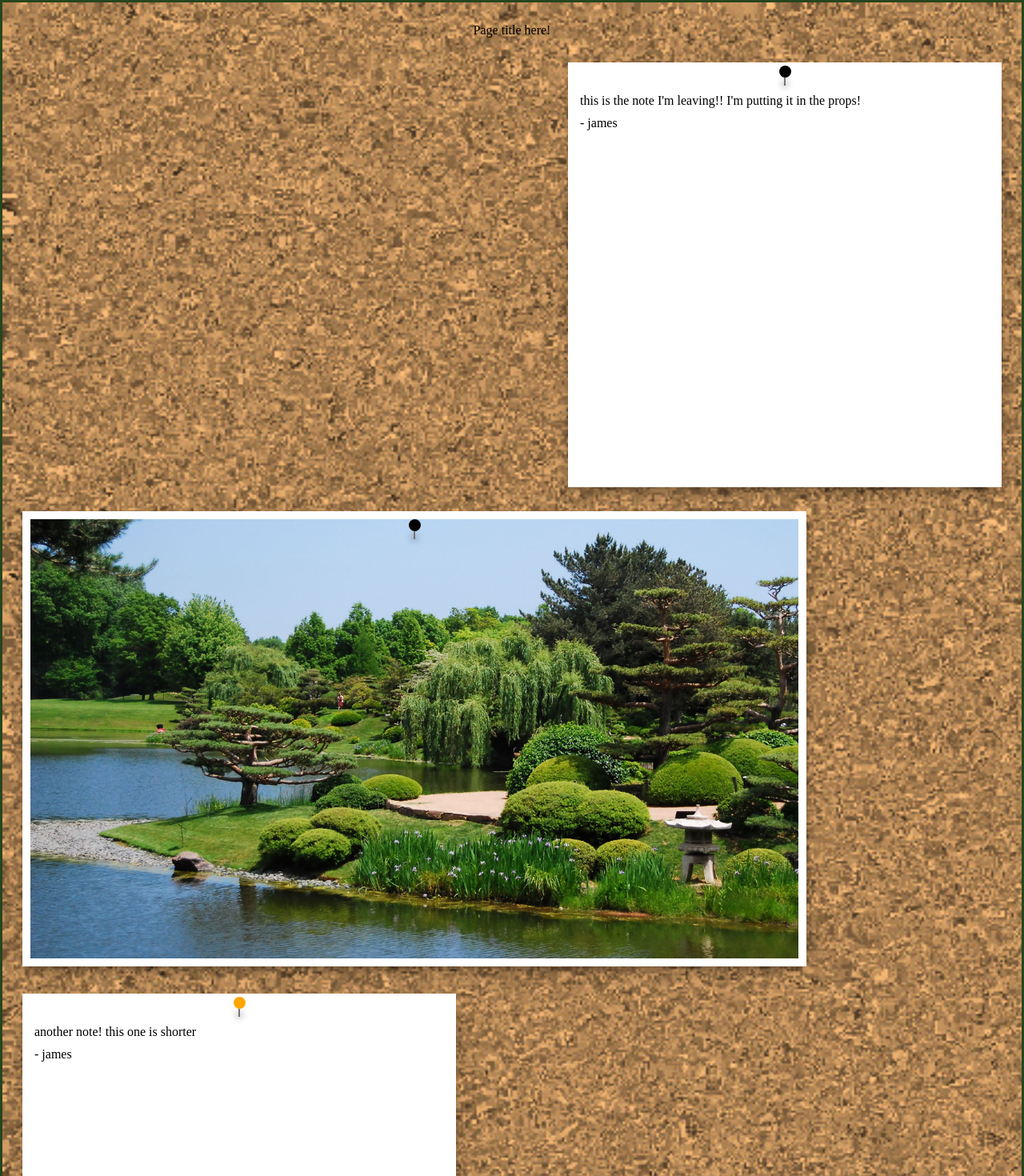
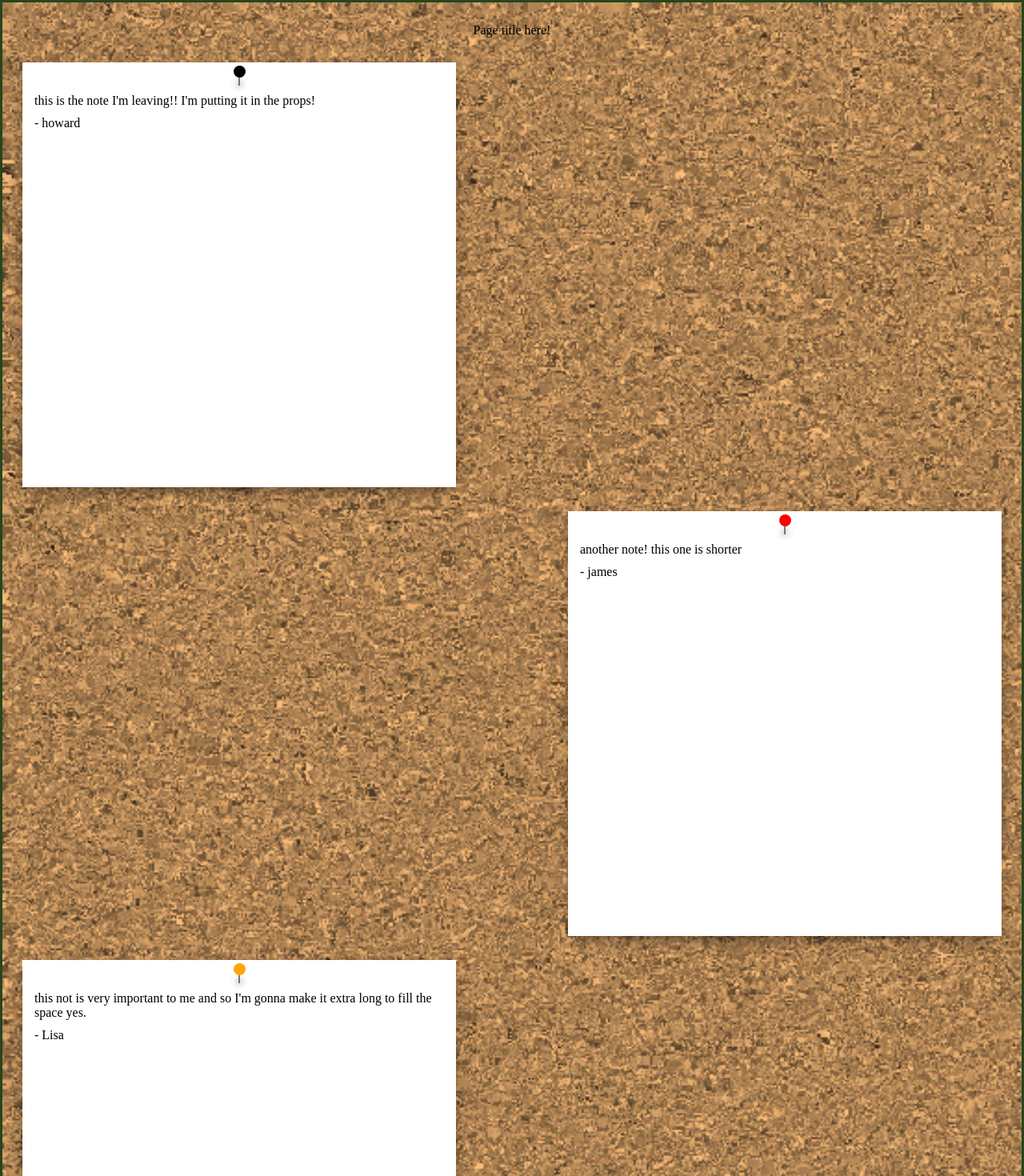
Before and after one commit to jmscshipp/birthday-board, a Next.js app: page / in a window 1280 px wide. Shown: the top 1470 px of the page at 80% size. Built offline with nearby package versions, Linux system fonts and the light colour scheme.

Commit message:
spawning notes from hardcoded data and arranging layout

```diff
--- a/src/app/page.tsx
+++ b/src/app/page.tsx
@@ -2,26 +2,57 @@ import styles from './page.module.css';
 import Note from '../components/Note/Note';
 import Picture from '../components/Picture/Picture';
 
+type NoteData = {
+    color: string;
+    message: string;
+    sender: string;
+};
+
 export default function Home() {
+    const testData: NoteData[] = [
+        {
+            color: 'black',
+            message: "this is the note I'm leaving!! I'm putting it in the props!",
+            sender: 'howard',
+        },
+        {
+            color: 'red',
+            message: 'another note! this one is shorter',
+            sender: 'james',
+        },
+        {
+            color: 'orange',
+            message:
+                "this not is very important to me and so I'm gonna  make it extra long to fill the space yes.",
+            sender: 'Lisa',
+        },
+        {
+            color: 'green',
+            message: 'random note. I like to keep things brief',
+            sender: 'thomas',
+        },
+    ];
+
     return (
         <div className={styles.page}>
             <div className={styles.title}>
                 <p>Page title here!</p>
             </div>
-            <Note
-                color="black"
-                message="this is the note I'm leaving!! I'm putting it in the props!"
-                sender="james"
-                placement="right"
-            ></Note>
-            <Picture image="/images/botanic-garden-horizontal.jpg" sender=""></Picture>
-            <Note
-                color="orange"
-                message="another note! this one is shorter"
-                sender="james"
-                placement="left"
-            ></Note>
-            <Picture image="/images/botanic-garden-vertical.jpg" sender=""></Picture>
+            <div>
+                {testData.map((note, index) => {
+                    return (
+                        <Note
+                            key={index}
+                            color={note.color}
+                            message={note.message}
+                            sender={note.sender}
+                            placement={index % 2 == 0 ? 'left' : 'right'}
+                        ></Note>
+                    );
+                })}
+            </div>
         </div>
     );
 }
+
+//<Picture image="/images/botanic-garden-vertical.jpg" sender=""></Picture>
--- a/src/components/Picture/Picture.module.css
+++ b/src/components/Picture/Picture.module.css
@@ -14,3 +14,13 @@
     width: auto;
     height: auto;
 }
+
+.placeLeft {
+    display: flex;
+    justify-content: flex-start;
+}
+
+.placeRight {
+    display: flex;
+    justify-content: flex-end;
+}
```
